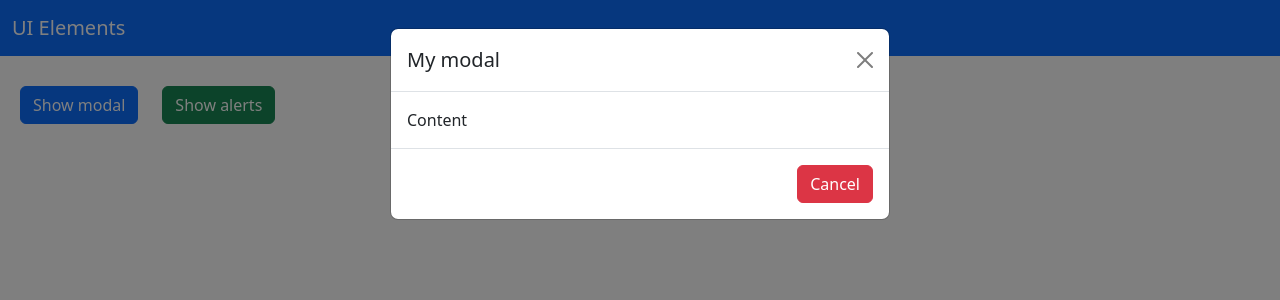
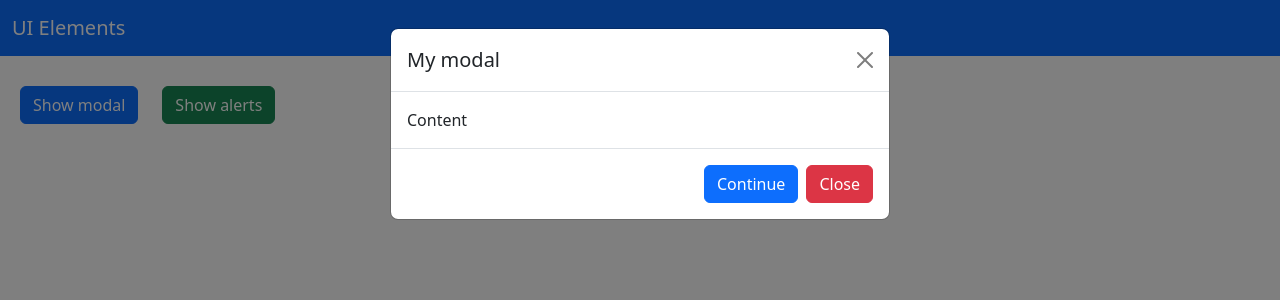
Before and after one commit to dmsagaidak/ui-elements, a React (Create React App) app: page / in a window 1280 px wide. Both pictures are taken after a click on the button "Show modal". Shown: the top 300 px of the page. Built offline with nearby package versions, Linux system fonts and the light colour scheme.

Commit message:
Level 1. Additional
Created Btns.tsx component, added list from 2 buttons into Modal; set functions for each button

```diff
--- /dev/null
+++ b/src/Components/Btns/Btns.tsx
@@ -0,0 +1,36 @@
+import React from 'react';
+
+interface Props {
+  type: string;
+  label: string;
+  onClose: React.MouseEventHandler;
+  onContinue: React.MouseEventHandler;
+}
+
+const Btns: React.FC<Props> = ({type, label, onClose, onContinue}) => {
+  const classNames = ['btn'];
+  let btnFunction;
+
+  if(type=== 'primary'){
+    classNames.push('btn-primary');
+    btnFunction = onContinue;
+  } else if(type === 'danger'){
+    classNames.push('btn-danger')
+    btnFunction = onClose;
+  }
+
+
+
+  return (
+    <>
+      <button
+      className={classNames.join(' ')}
+      onClick={btnFunction}
+      >
+        {label}
+      </button>
+    </>
+  );
+};
+
+export default Btns;
--- a/src/Containers/App/App.tsx
+++ b/src/Containers/App/App.tsx
@@ -1,6 +1,7 @@
 import React, {useState} from 'react';
 import Modal from '../../Components/Modal/Modal';
 import Alert from "../../Components/Alert/Alert";
+import Btns from "../../Components/Btns/Btns";
 
 function App() {
   const [showModal, setShowModal] = useState(false);
@@ -8,6 +9,22 @@ function App() {
 
   const [showAlert, setShowAlert] = useState(false);
   const closeAlert = () => {setShowAlert(false)};
+  const onContinue = () =>{setShowAlert(true)
+  setShowModal(false)};
+
+  const [btns, setBtns] = useState([
+    {type: 'primary', label: 'Continue', onClick: onContinue},
+    {type: 'danger', label: 'Close', onClick: cancel}
+  ])
+
+  const btnsList: React.ReactNode = btns.map((btn) => (
+    <Btns
+      type={btn.type}
+      label={btn.label}
+      onClose={cancel}
+      onContinue={onContinue}
+    />
+  ))
 
   return (
       <>
@@ -22,12 +39,7 @@ function App() {
               Content
             </div>
             <div className="modal-footer">
-              <button
-                className="btn btn-danger"
-                onClick={cancel}
-              >
-                Cancel
-              </button>
+              {btnsList}
             </div>
           </Modal>
           <Alert type="danger"
```
